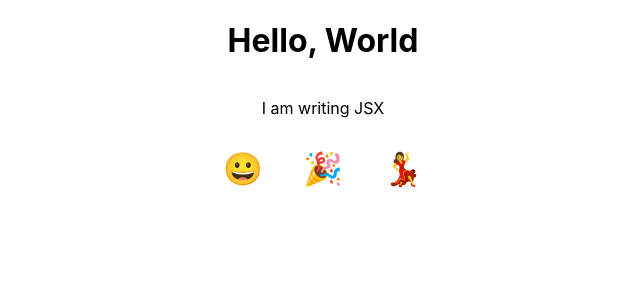
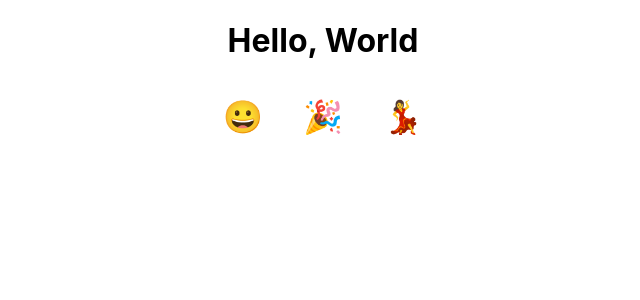
Before and after one commit to KyleBloom/JSX-Tutorial, a React (Create React App) app: page / in a window 1280 px wide. Shown: the top 300 px of the page, without its empty margins (317-957 px from the left). Built offline with nearby package versions, Linux system fonts and the light colour scheme.

Commit message:
Conditionally Showing Elements - short circuiting

```diff
--- a/src/App.js
+++ b/src/App.js
@@ -19,10 +19,11 @@ const emojis = [
 
 function App() {
   const greeting = "greeting";
+  const displayAction = false;
     return (
       <div className = "container">
       <h1 id={greeting}>Hello, World</h1>
-      <p> I am writing JSX</p>
+      {displayAction && <p> I am writing JSX</p>}
       <ul>
         {/* map over the emojis array in the <ul> tag and return a <li>.
         In each <li> use the emoji name as the key prop. The button will
```
